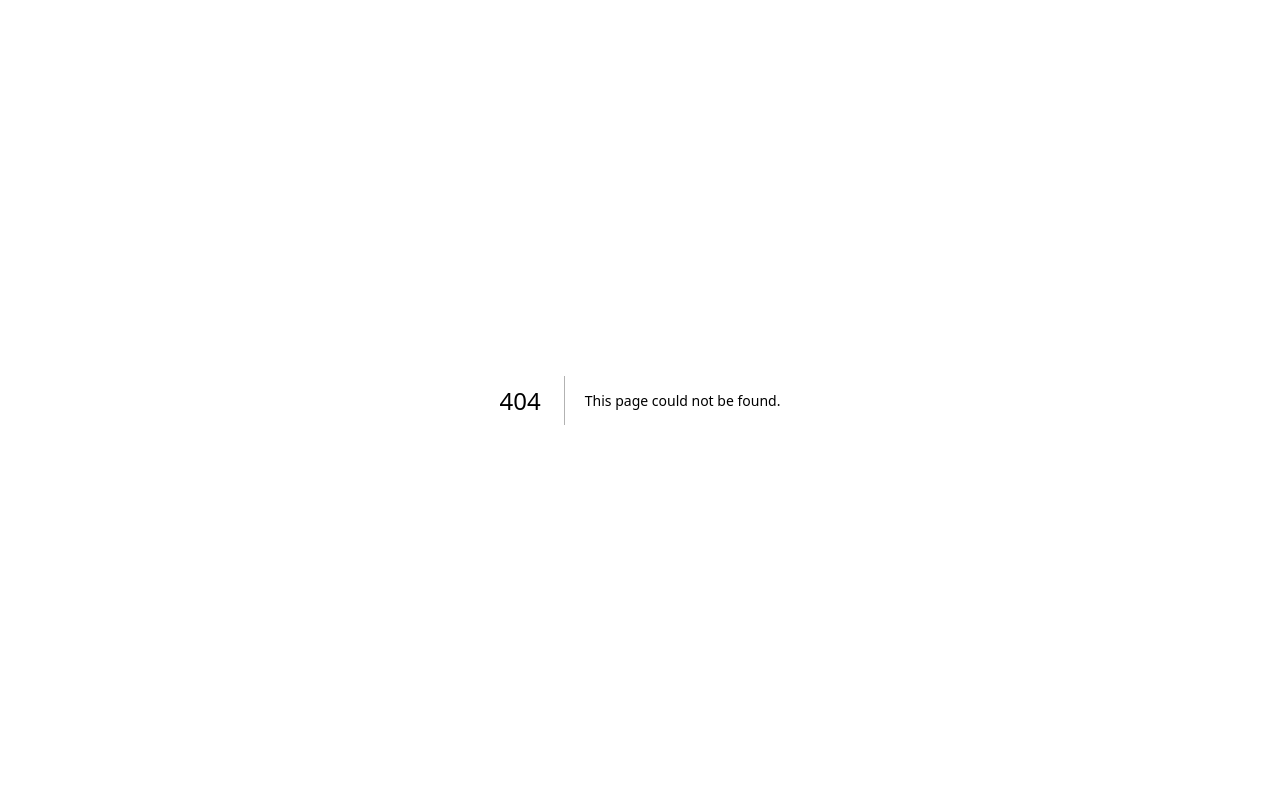
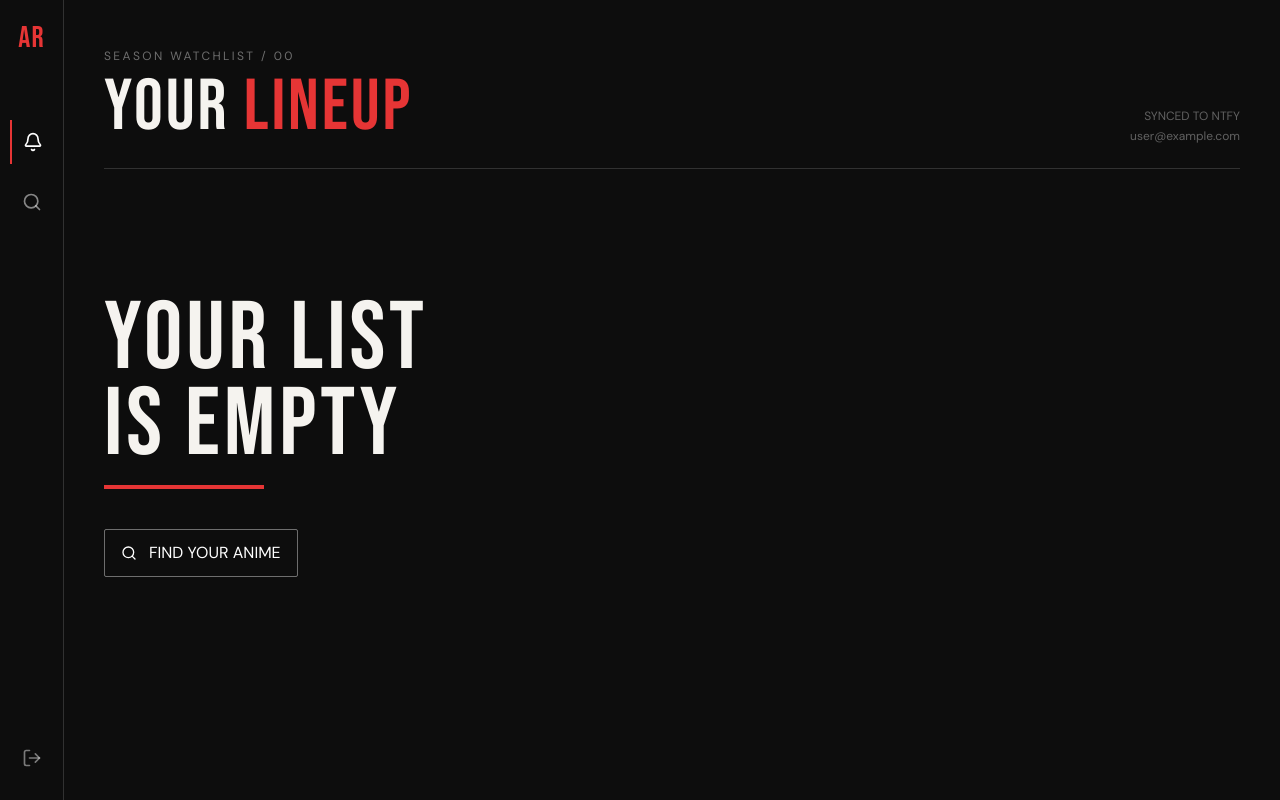
Before and after one commit to 9MidhunPM/ani-reminder, a Next.js app: page / in a window 1280 px wide. Before the commit this address had no page. Built offline with nearby package versions, Linux system fonts and the light colour scheme; no server answers; the database is empty; sample sign-in values are in the browser's storage.

Commit message:
Build asymmetric reminder workspace

```diff
--- /dev/null
+++ b/src/app/page.tsx
@@ -0,0 +1,16 @@
+import { redirect } from "next/navigation";
+import { auth } from "@/auth";
+import { prisma } from "@/lib/prisma";
+import { Dashboard } from "@/components/dashboard";
+
+export const dynamic = "force-dynamic";
+
+export default async function Home() {
+  const session = await auth();
+  if (!session?.user?.id) redirect("/login");
+  const reminders = await prisma.animeReminder.findMany({
+    where: { userId: session.user.id },
+    orderBy: [{ enabled: "desc" }, { nextAiringAt: "asc" }],
+  });
+  return <Dashboard initialReminders={reminders} email={session.user.email ?? ""} />;
+}
--- /dev/null
+++ b/src/components/dashboard.tsx
@@ -0,0 +1,38 @@
+"use client";
+
+import { AnimatePresence, motion } from "framer-motion";
+import { Bell, LogOut, Search } from "lucide-react";
+import { signOut } from "next-auth/react";
+import type { AnimeReminder } from "@prisma/client";
+import { useState } from "react";
+import { AnimeCard } from "@/components/anime-card";
+import { SearchOverlay } from "@/components/search-overlay";
+
+export function Dashboard({ initialReminders, email }: { initialReminders: AnimeReminder[]; email: string }) {
+  const [reminders, setReminders] = useState(initialReminders);
+  const [searchOpen, setSearchOpen] = useState(false);
+
+  async function refresh() {
+    const response = await fetch("/api/reminders");
+    if (response.ok) setReminders((await response.json()).reminders);
+  }
+
+  return <div className="min-h-screen lg:pl-16">
+    <aside className="fixed inset-y-0 left-0 z-30 hidden w-16 flex-col items-center border-r border-white/15 bg-[#0d0d0d] py-5 lg:flex">
+      <span className="title-font text-3xl text-accent">AR</span>
+      <nav className="mt-16 flex flex-col gap-4" aria-label="Primary"><button type="button" aria-label="Your reminders" className="relative flex size-11 items-center justify-center border-l-2 border-accent text-white"><Bell className="size-5" /></button><button type="button" aria-label="Search anime" onClick={() => setSearchOpen(true)} className="relative flex size-11 items-center justify-center text-white/50 hover:text-white"><Search className="size-5" /></button></nav>
+      <button type="button" aria-label="Sign out" onClick={() => signOut({ callbackUrl: "/login" })} className="relative mt-auto flex size-11 items-center justify-center text-white/45 hover:text-white"><LogOut className="size-5" /></button>
+    </aside>
+    <header className="sticky top-0 z-20 flex h-16 items-center border-b border-white/15 bg-[#0d0d0d] px-5 sm:px-8 lg:hidden"><span className="title-font text-3xl text-accent">ANI REMINDER</span><button type="button" aria-label="Search anime" onClick={() => setSearchOpen(true)} className="relative ml-auto flex size-11 items-center justify-center border border-white/20"><Search className="size-5" /></button><button type="button" aria-label="Sign out" onClick={() => signOut({ callbackUrl: "/login" })} className="relative ml-2 flex size-11 items-center justify-center border border-white/20"><LogOut className="size-5" /></button></header>
+
+    <AnimatePresence mode="wait"><motion.main key="dashboard" initial={{ opacity: 0, y: 18 }} animate={{ opacity: 1, y: 0 }} exit={{ opacity: 0, y: -18 }} transition={{ duration: .22, ease: "easeOut" }} className="px-5 py-8 sm:px-8 sm:py-10 lg:px-10 lg:py-12">
+      <div className="mb-9 flex items-end justify-between border-b border-white/15 pb-6">
+        <div><p className="mb-2 text-xs uppercase tracking-[.2em] text-white/40">Season watchlist / {reminders.length.toString().padStart(2, "0")}</p><h1 className="title-font text-5xl leading-none sm:text-7xl">YOUR <span className="text-accent">LINEUP</span></h1></div>
+        <div className="hidden text-right text-xs text-white/35 sm:block"><p>SYNCED TO NTFY</p><p className="mt-1 max-w-56 truncate">{email}</p></div>
+      </div>
+
+      {reminders.length ? <div className="grid grid-cols-1 gap-4 lg:grid-cols-12 lg:auto-rows-[210px]">{reminders.map((reminder, index) => <AnimeCard key={reminder.id} reminder={reminder} variant={index % 3 === 0 ? "wide" : "narrow"} onChanged={refresh} />)}</div> : <section className="flex min-h-[58vh] flex-col items-start justify-center"><h2 className="title-font text-6xl leading-[.9] sm:text-8xl">YOUR LIST<br />IS EMPTY</h2><div className="mt-4 h-1 w-40 bg-accent" /><button type="button" onClick={() => setSearchOpen(true)} className="mt-10 flex h-12 items-center gap-3 rounded-[2px] border border-white/40 px-4 text-sm text-white hover:border-accent hover:text-accent"><Search className="size-4" />FIND YOUR ANIME</button></section>}
+    </motion.main></AnimatePresence>
+    <SearchOverlay open={searchOpen} onClose={() => setSearchOpen(false)} onAdded={refresh} />
+  </div>;
+}
```
